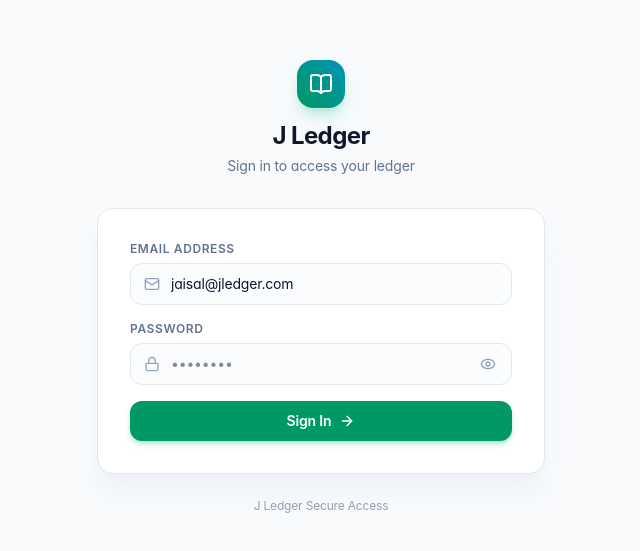
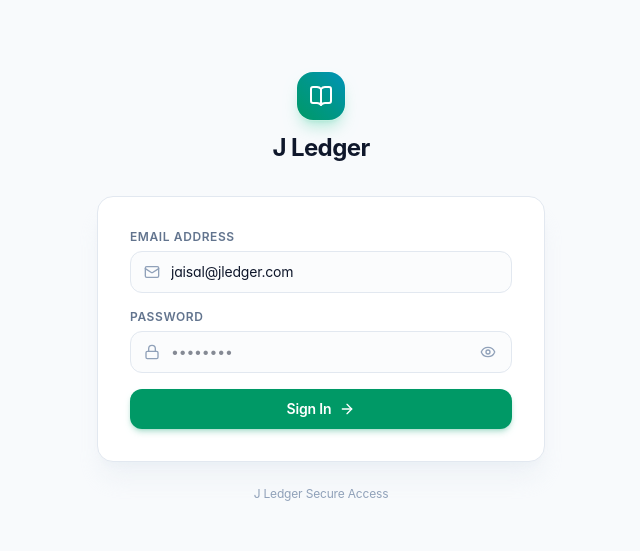
Before and after one commit to munna98/j-ledger, a Next.js app: page /login in a window 1280 px wide. Shown: the part 113-664 px from the top of the page, without its empty margins (319-959 px from the left). Built offline with nearby package versions, Linux system fonts and the light colour scheme; no server answers.

Commit message:
style: remove subtitle text from login page

```diff
--- a/src/app/login/page.tsx
+++ b/src/app/login/page.tsx
@@ -62,9 +62,6 @@ export default function LoginPage() {
           <h1 className="text-2xl font-bold tracking-tight text-slate-900 dark:text-white">
             J Ledger
           </h1>
-          <p className="text-sm text-slate-500 dark:text-slate-400 mt-1">
-            Sign in to access your ledger
-          </p>
         </div>
 
         {/* Card */}
```
